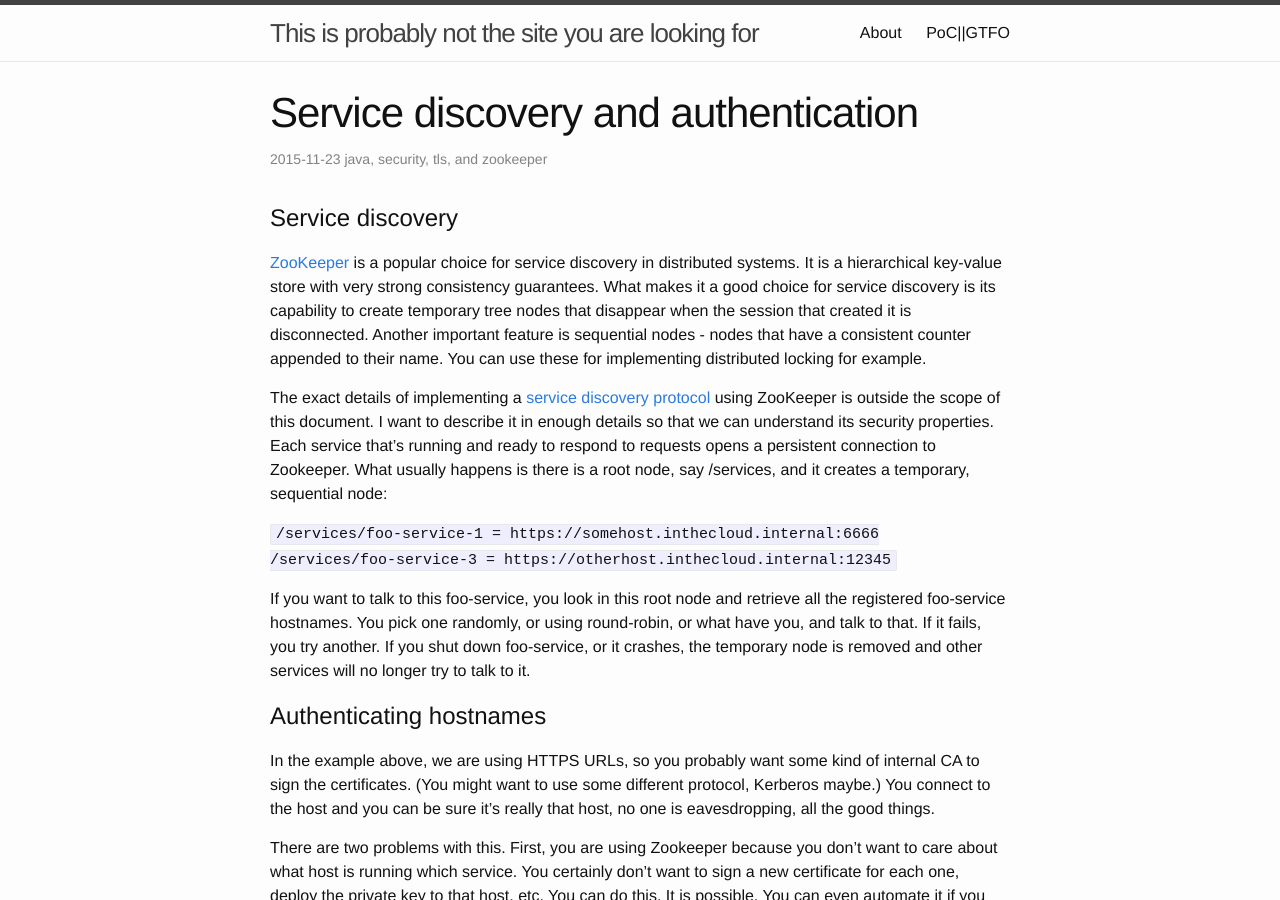
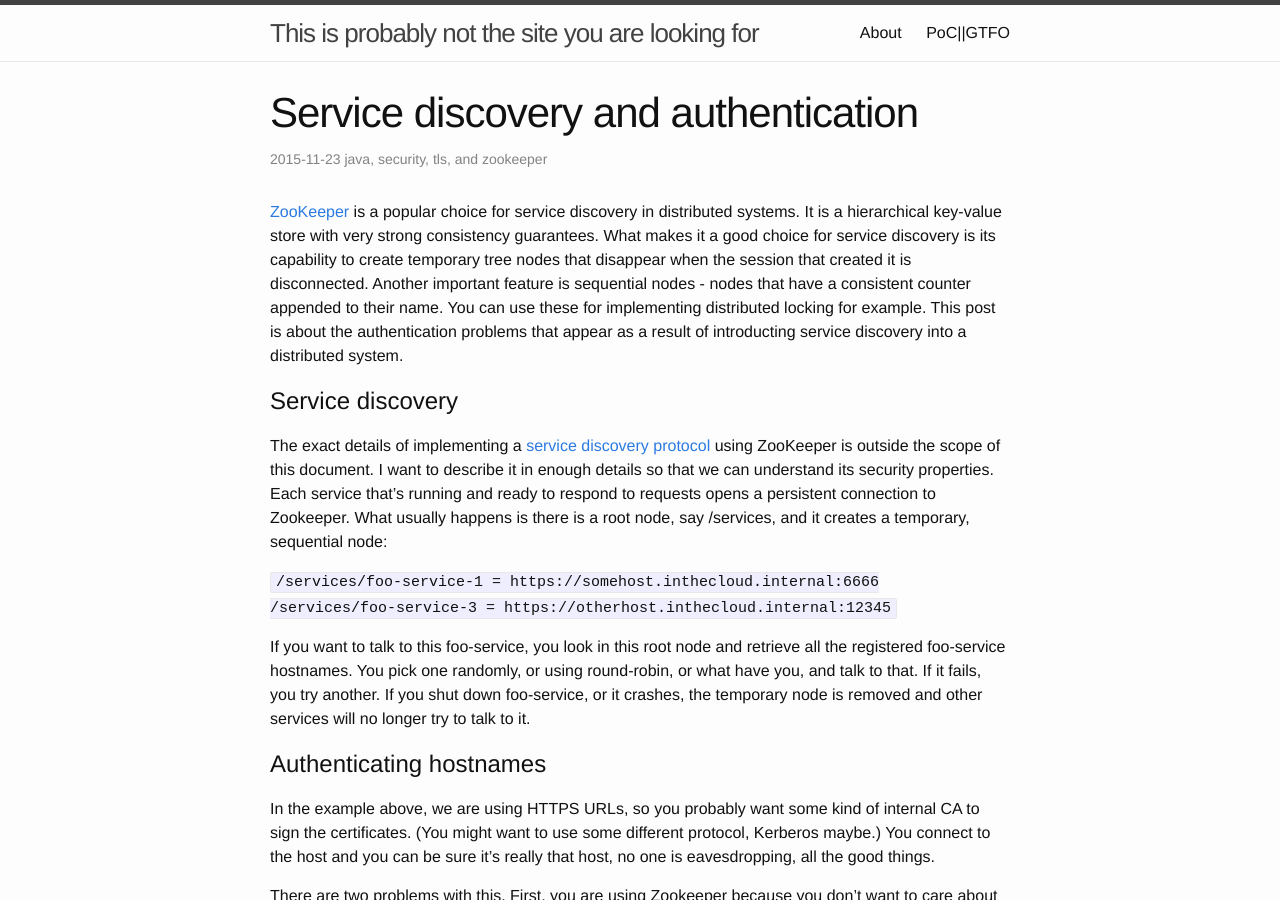
Before and after one commit to stribika/stribika.github.io, a Jekyll site: the page built from _posts/2015-11-23-service-discovery-and-authentication.md, in a window 1280 px wide and 900 px high. Built offline with Jekyll 4.4.1, drawn with Linux system fonts in a browser that asks for light colours.

Commit message:
Have some text on the main page

```diff
--- a/_posts/2015-11-23-service-discovery-and-authentication.md
+++ b/_posts/2015-11-23-service-discovery-and-authentication.md
@@ -4,13 +4,14 @@ title: "Service discovery and authentication"
 tags: [java,security,zookeeper,tls]
 ---
 
-# Service discovery
-
 [ZooKeeper][zk] is a popular choice for service discovery in distributed systems.
 It is a hierarchical key-value store with very strong consistency guarantees.
 What makes it a good choice for service discovery is its capability to create temporary tree nodes that disappear when the session that created it is disconnected.
 Another important feature is sequential nodes - nodes that have a consistent counter appended to their name.
 You can use these for implementing distributed locking for example.
+This post is about the authentication problems that appear as a result of introducting service discovery into a distributed system.
+
+# Service discovery
 
 The exact details of implementing a [service discovery protocol][zksvc] using ZooKeeper is outside the scope of this document.
 I want to describe it in enough details so that we can understand its security properties.
```
